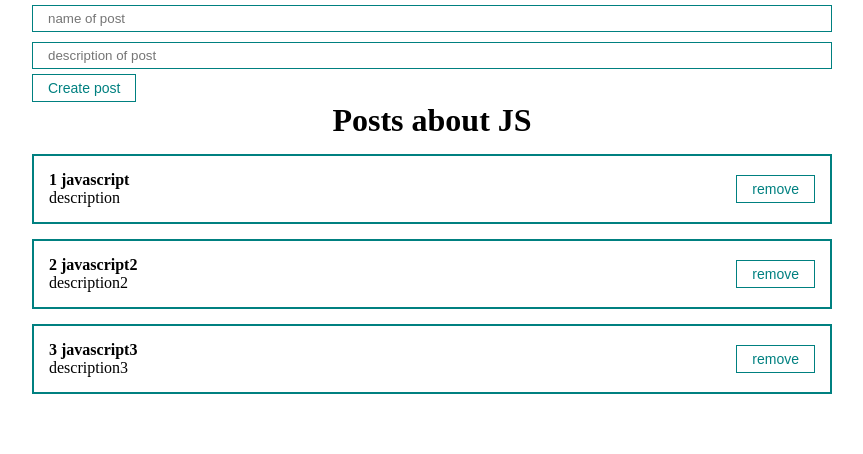
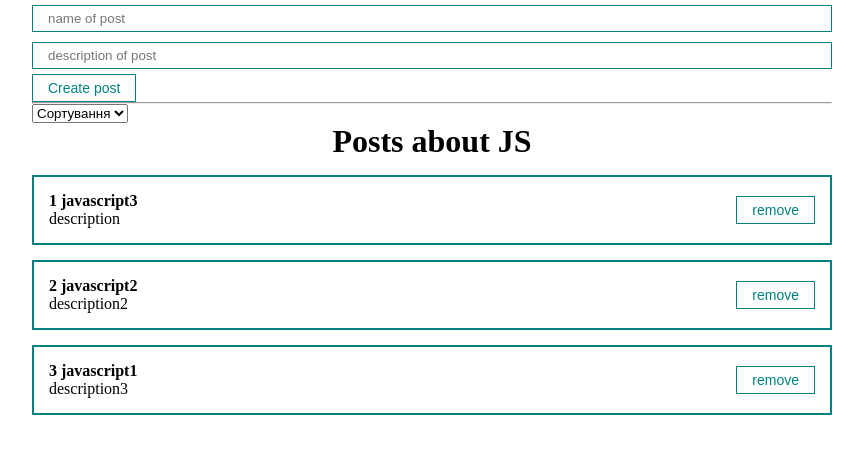
Before and after one commit to terramoud/react-task, a React (Create React App) app: page / in a window 1280 px wide. Shown: the top 454 px of the page, without its empty margins (208-1071 px from the left). Built offline with nearby package versions, Linux system fonts and the light colour scheme.

Commit message:
sort posts

```diff
--- a/src/App.js
+++ b/src/App.js
@@ -1,13 +1,17 @@
 import './styles/App.css';
 import {PostList} from "./components/PostList";
 import {PostForm} from "./components/PostForm";
+import {MySelect} from "./components/UI/select/MySelect";
 import {useState} from "react";
+import MyInput from "./components/UI/input/MyInput";
 function App() {
     const [posts, setPosts] = useState([
-        {id: 1, title: "javascript", body: "description"},
+        {id: 1, title: "javascript3", body: "description"},
         {id: 2, title: "javascript2", body: "description2"},
-        {id: 3, title: "javascript3", body: "description3"},
+        {id: 3, title: "javascript1", body: "description3"},
     ])
+    const [selectedSort, setSelectedSort] = useState('');
+    // const [searchQuery, setSearchQuery] = useState('');
 
     const createNewPost = newPost => {
         setPosts([...posts, newPost])
@@ -18,10 +22,41 @@ function App() {
     }
 
 
+    const sortPosts = (sortType) => {
+        setSelectedSort(sortType);
+        setPosts([...posts].sort((a, b) => a[sortType].localeCompare(b[sortType])));
+    };
+
     return (
         <div className="App">
             <PostForm create={createNewPost}/>
-            <PostList remove={removePost} posts={posts} title={"Posts about JS"} />
+            <hr/>
+            <div>
+                {/*<MyInput*/}
+                {/*    type="text"*/}
+                {/*    value={searchQuery}*/}
+                {/*    onChange={e => setSearchQuery(e.target.value)}*/}
+                {/*    placeholder="Search by title"*/}
+                {/*/>*/}
+                <MySelect
+                    value={selectedSort}
+                    onChange={sortPosts}
+                    defaultValue={"Сортування"}
+                    options={[
+                        {value: 'title', name: 'По назві'},
+                        {value: 'body', name: 'По опису'}
+                    ]}
+                />
+            </div>
+            {posts.length
+                ?
+                <PostList remove={removePost} posts={posts} title={"Posts about JS"}/>
+                :
+                <h1 style={{textAlign: 'center'}}>
+                    Пости не знайдені!
+                </h1>
+            }
+
         </div>
     );
 }
--- /dev/null
+++ b/src/components/UI/select/MySelect.jsx
@@ -0,0 +1,15 @@
+export const MySelect = ({options, defaultValue, value, onChange}) => {
+    return (
+        <select
+            value={value}
+            onChange={event => onChange(event.target.value)}
+        >
+            <option disabled value="">{defaultValue}</option>
+            {options.map(option =>
+                <option key={option.value} value={option.value}>
+                    {option.name}
+                </option>
+            )}
+        </select>
+    )
+}
```
